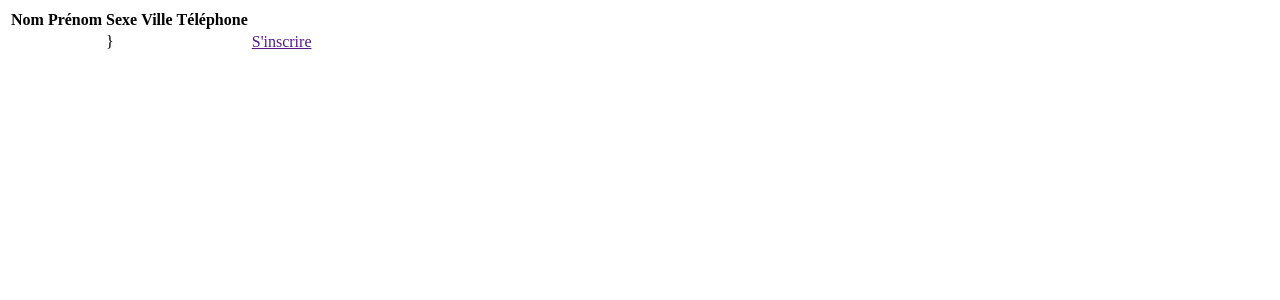
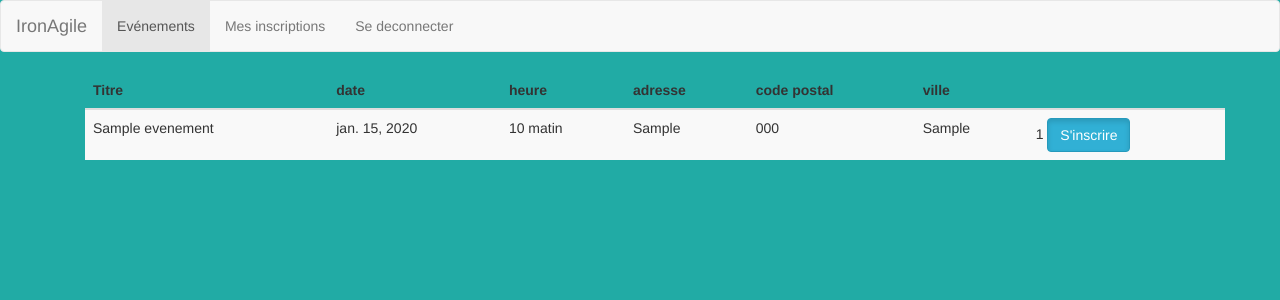
Before and after one commit to IronAgile/IronWebAgile, a Django app: page / in a window 1280 px wide. Shown: the top 300 px of the page. Run offline with Django 3.2, Linux system fonts and the light colour scheme; a user stored in the database is signed in; tables that the repository leaves empty hold one stand-in row (values such as "Sample post"); some libraries are stand-ins or nearby versions.

Commit message:
Inscription et desincription sur evenement

```diff
--- a/IronAgileWebApp/models.py
+++ b/IronAgileWebApp/models.py
@@ -52,7 +52,7 @@ class Evenement(models.Model):
     ville = models.CharField(max_length=50)
 
     def __str__(self):
-        return self.titre +' le ' + self.date
+        return self.titre +' le ' + str(self.date)
 
 
 
@@ -69,29 +69,6 @@ class Concerner(models.Model):
     fk_evenement = models.ForeignKey(Evenement, on_delete=models.CASCADE, null=False)
     is_present = models.BooleanField(default=False)
 
-    qrcode = models.ImageField(upload_to='qrcode', blank=True, null=True)
-
-    def get_absolute_url(self):
-        return reverse('events.views.details', args=[str(self.id)])
-
-    def generate_qrcode(self):
-        qr = qrcode.QRCode(
-            version=1,
-            error_correction=qrcode.constants.ERROR_CORRECT_L,
-            box_size=6,
-            border=0,
-        )
-        qr.add_data(self.get_absolute_url())
-        qr.make(fit=True)
-
-        img = qr.make_image()
-
-        buffer = StringIO.StringIO()
-        img.save(buffer)
-        filename = 'events-%s.png' % (self.id)
-        filebuffer = InMemoryUploadedFile(
-            buffer, None, filename, 'image/png', buffer.len, None)
-        self.qrcode.save(filename, filebuffer)
 
     class Meta:
         unique_together = (('fk_userProfile', 'fk_evenement'),)
--- a/IronAgileWebApp/templates/listEvenement.html
+++ b/IronAgileWebApp/templates/listEvenement.html
@@ -1,3 +1,5 @@
+{% extends 'base.html' %}
+{% block content %}
  <div class="container ">
         <div class="row mt-3 ">
             <div class="col   ">
@@ -14,28 +16,34 @@
         <table class="table table-striped">
             <thead>
             <tr>
-                <th scope="col">Nom</th>
-                <th scope="col">Prénom</th>
-                <th scope="col">Sexe</th>
-                <th scope="col">Ville</th>
-                <th scope="col">Téléphone</th>
+                <th scope="col">Titre</th>
+                <th scope="col">date</th>
+                <th scope="col">heure</th>
+                <th scope="col">adresse</th>
+                <th scope="col">code postal</th>
+                <th scope="col">ville</th>
                 <th scope="col"></th>
             </tr>
             </thead>
             <tbody>
+                {% for eve in Evenement %}
+                <tr>
+                    <td>{{ eve.titre }}</td>
+                    <td>{{ eve.date }}</td>
+                    <td>{{ eve.heure }}</td>
+                    <td>{{ eve.adresse }}</td>
+                    <td>{{ eve.codePostal }}</td>
+                    <td>{{ eve.ville }}</td>
 
-                <tr>
-                    <td></td>
-                    <td></td>
-                    <td>}</td>
-                    <td></td>
-                    <td></td>
                        <td>
-                        <a href="" class="btn btn-info  active" role="button" aria-pressed="true">S'inscrire</a>
+                           {{ eve.pk }}
+                        <a href="{% url 'inscriptionEvenement' eve.id%}" class="btn btn-info  active" role="button" aria-pressed="true">S'inscrire</a>
                         </button>
                     </td>
                 </tr>
+            {% endfor %}
 
             </tbody>
         </table>
     </div>
+{% endblock %}
--- a/IronAgileWebApp/urls.py
+++ b/IronAgileWebApp/urls.py
@@ -20,18 +20,18 @@ router.register(r'user/', UserViewSet)
 urlpatterns = [
 
     # Gestion de la session
-    url('login/', loginViews.user_login, name='login'),
-    url('logout/', loginViews.logout_user, name='logout_user'),
-    url('register/', registerViews.signup, name='signup'),
-    url('lostpw', lostPwViews.lost, name='lostpw'),
+    path('login/', loginViews.user_login, name='login'),
+    path('logout/', loginViews.logout_user, name='logout_user'),
+    path('register/', registerViews.signup, name='signup'),
+    path('lostpw', lostPwViews.lost, name='lostpw'),
 
     # Base de l'ihm accessible pour tests
-    url('base', lostPwViews.base, name='base'),
-    url('', evenement.listEvenement, name='index'),
+    path('base', lostPwViews.base, name='base'),
+    path('', evenement.listEvenement, name='index'),
 
     #evenement
-    url('evenement', evenement.listEvenement, name='listEvenement'),
-    url('evenement/<id>/', evenement.voirEvenement, name='voirEvenement'),
+    path('evenement/', evenement.listEvenement, name='listEvenement'),
+    path('evenement/inscription/<id>/', evenement.InscriptionEvenement, name='inscriptionEvenement'),
 
     #api
     url(r'^api/', include(router.urls)),
--- a/IronAgileWebApp/views/evenement.py
+++ b/IronAgileWebApp/views/evenement.py
@@ -9,7 +9,7 @@ from django.contrib import messages
 from django.core.paginator import Paginator
 
 
-login_required(login_url='login/')
+
 
 @login_required(login_url='login/')
 def listEvenement(request):
@@ -20,6 +20,16 @@ def listEvenement(request):
     return render(request, 'listEvenement.html', {'Evenement':evenement})
 
 @login_required(login_url='login/')
-def voirEvenement(request, id):
-    evenement = Evenement.objects.get(id=id)
-    return  render (request, 'voirEvenement.html', {'Evenement':evenement})
+def InscriptionEvenement(request, id):
+
+    eve = Evenement.objects.get(pk=id)
+    inscription = Concerner.objects.create(fk_evenement=eve, fk_userProfile=request.user)
+    inscription.save()
+
+    return redirect('/')
+
+@login_required(login_url='login/')
+def SupprimerInscriptionEvenement(request, id):
+    eve = Evenement.objects.get(pk=id)
+    inscription = Concerner.objects.filter(fk_evenement=eve, fk_userProfile=request.user).delete()
+    return redirect('/')
```
Also changed, not shown: IronAgileWebApp/templates/mesInscriptions.html (+1 -10 lines).
